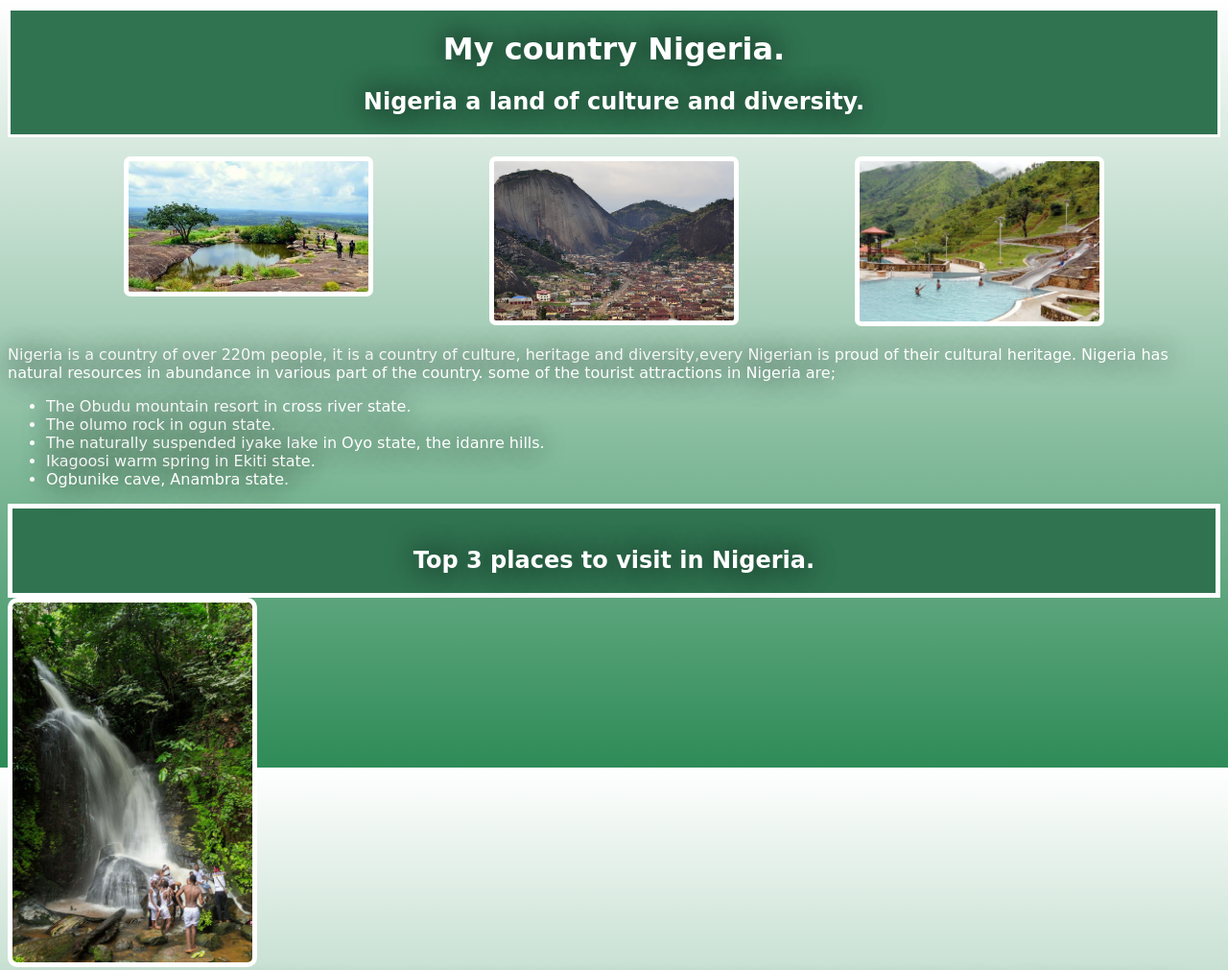
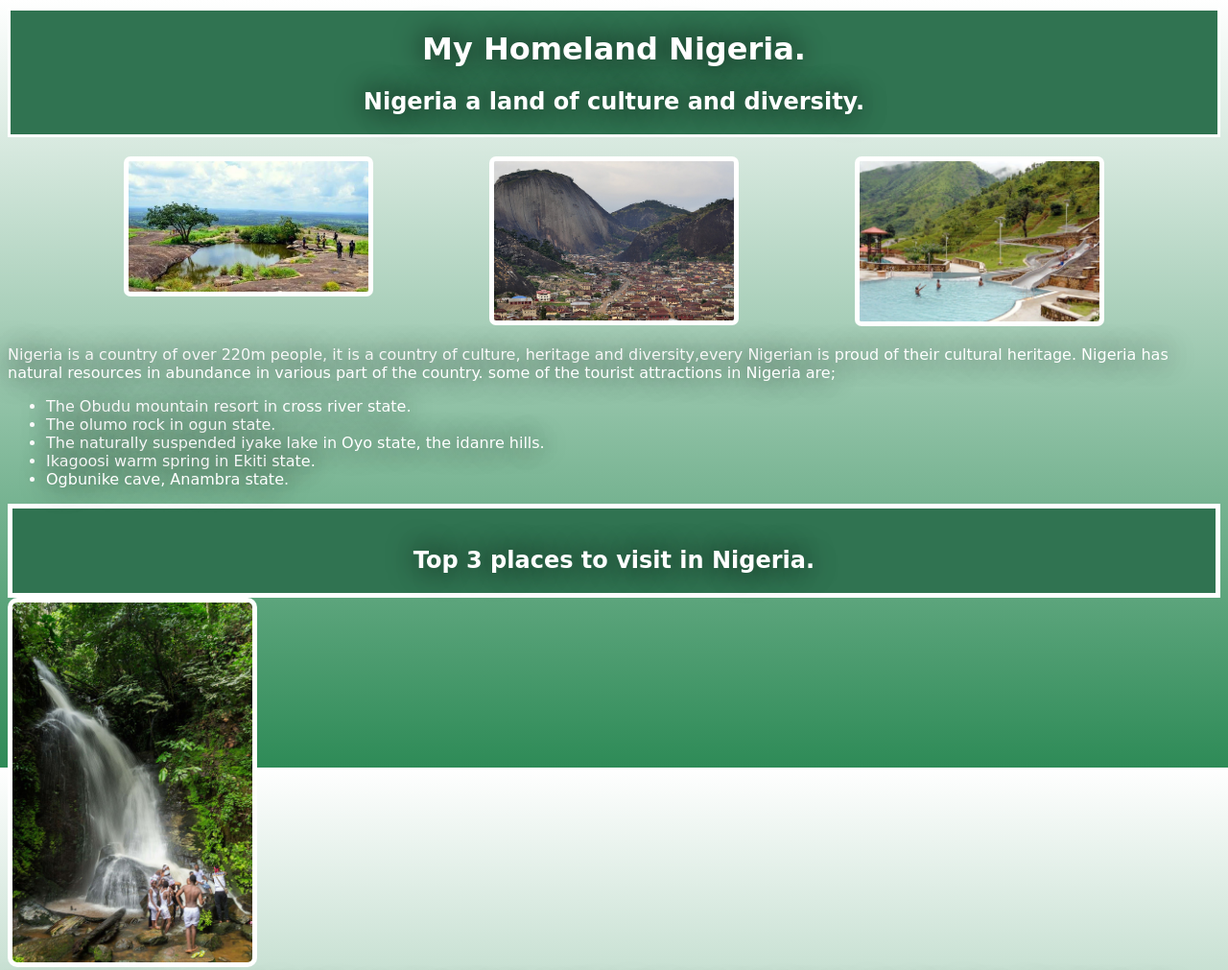
Before and after one commit to quadmutiat/solo-homepage-project, a plain HTML site: page index.html in a window 1280 px wide. Shown: the top 1011 px of the page at 96% size. Drawn offline with Linux system fonts and the light colour scheme.

Commit message:
change country to homeland

```diff
--- a/index.html
+++ b/index.html
@@ -13,7 +13,7 @@
 
 <body>
   <div id="header">
-  <h1 id="nig"> My country Nigeria.</h1>
+  <h1 id="nig"> My Homeland Nigeria.</h1>
   <h2 id="visit-n">Nigeria a land of culture and diversity.</h2>
   </div>
  <div id= "top-img">
```
Also changed, not shown: 1 other file.
